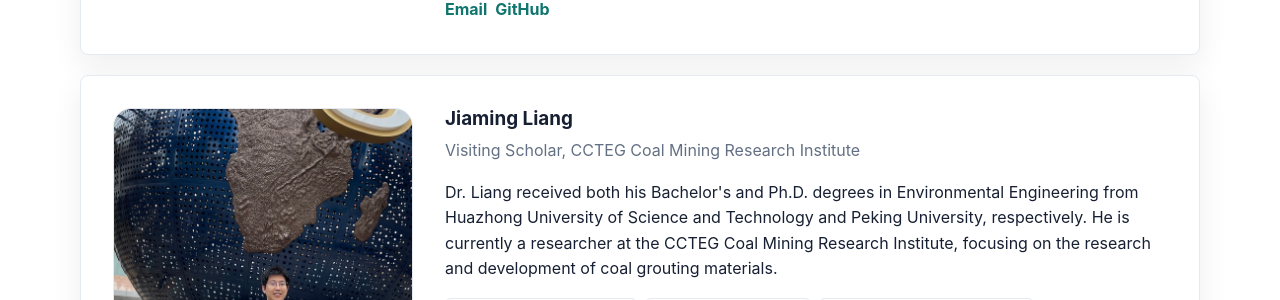
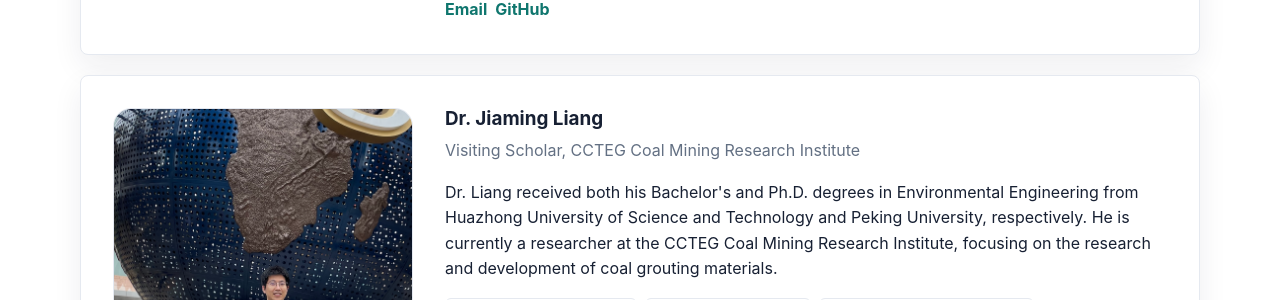
Before and after one commit to TANG-LAB-WHU/tanglab.github.io, a Jekyll site: the page built from pages/people.html, in a window 1280 px wide and 900 px high, scrolled down 1331 px. Shown: the part 153-453 px from the top of the window. Built offline with Jekyll 4.4.1, drawn with Linux system fonts in a browser that asks for light colours.

```diff
--- a/_data/people.yml
+++ b/_data/people.yml
@@ -79,7 +79,7 @@ undergraduate_researchers:
     bio: "Placeholder profile. Replace with the student's official research interests and profile details."
 
 visiting_scholars:
-  - name: "Jiaming Liang"
+  - name: "Dr. Jiaming Liang"
     last_name: "Liang"
     role: "Visiting Scholar"
     affiliation: "CCTEG Coal Mining Research Institute"
```
